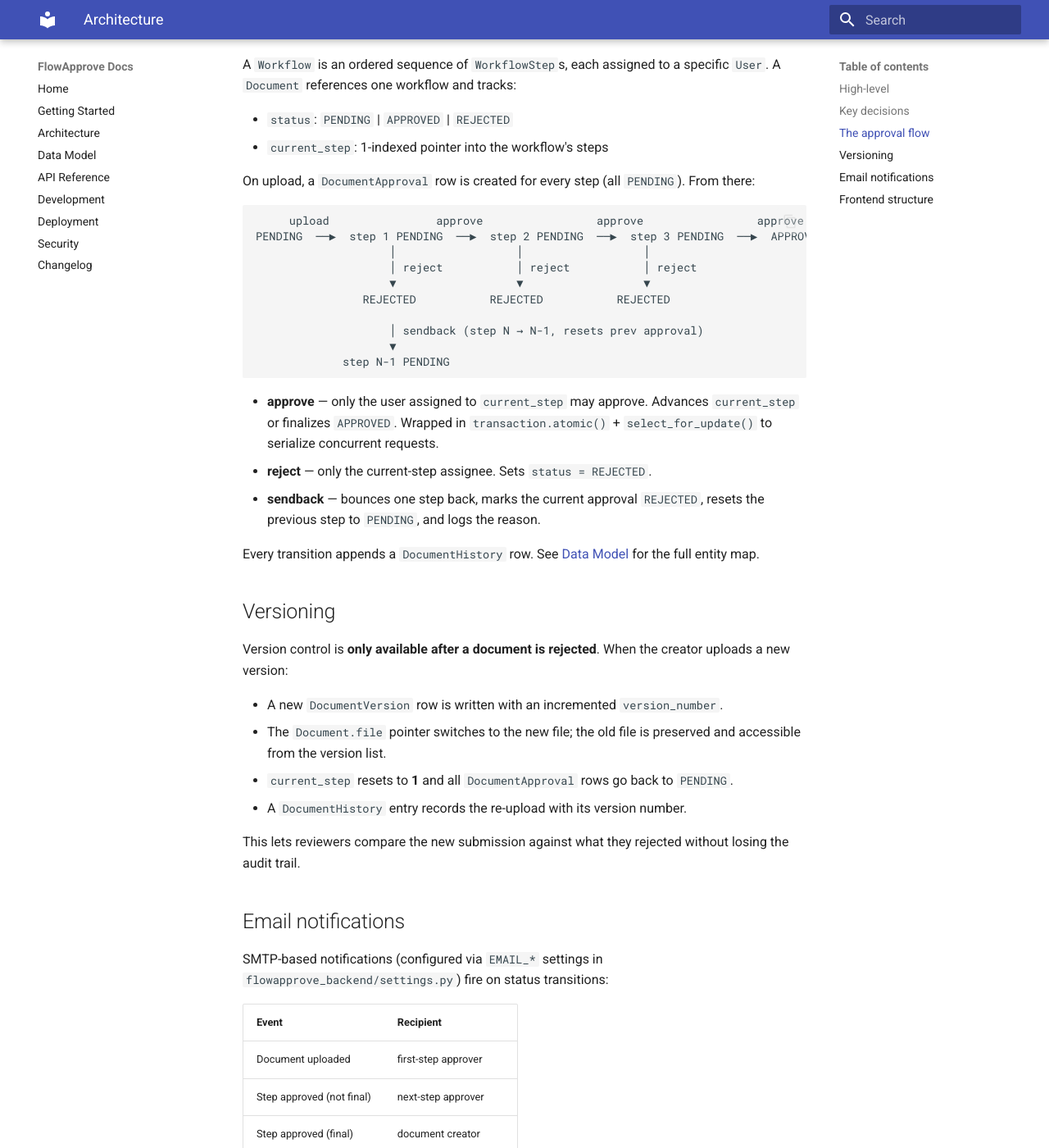
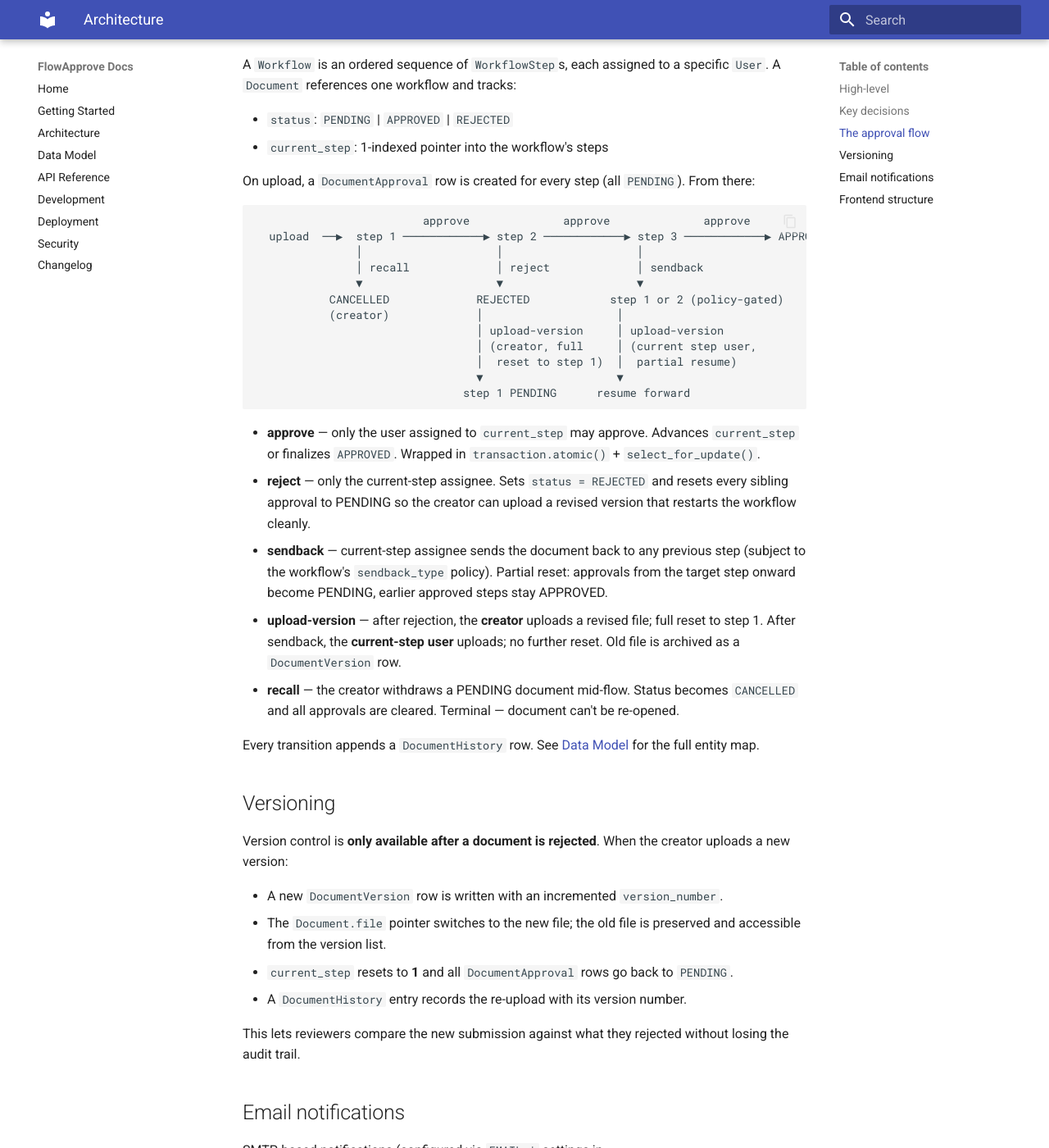
Before and after one commit to ThkSanidhya/flowapprove-docs, an MkDocs documentation site: the page built from docs/architecture.md, in a window 1280 px wide and 1400 px high, scrolled down 865 px. Shown: the whole window at 82% size. Built offline with MkDocs 1.6.1 and Material for MkDocs 9.7.7, drawn with Linux system fonts in a browser that asks for light colours.

Commit message:
docs: document version upload, configurable sendback, creator recall
- api-reference: new /upload-version and /recall endpoints, updated
  sendback/reject semantics, workflow sendbackType parameter.
- architecture: redrawn approval state machine with recall, sendback
  policy, and upload-version transitions.
- data-model: new Workflow.sendback_type field and CANCELLED status.
- changelog: Unreleased section details the three new features plus
  the 18 new regression tests (31 total).

````diff
--- a/docs/architecture.md
+++ b/docs/architecture.md
@@ -34,21 +34,25 @@ A `Workflow` is an ordered sequence of `WorkflowStep`s, each assigned to a speci
 On upload, a `DocumentApproval` row is created for every step (all `PENDING`). From there:
 
 ```
-     upload                approve                 approve                 approve
-PENDING  ──▶  step 1 PENDING  ──▶  step 2 PENDING  ──▶  step 3 PENDING  ──▶  APPROVED
-                    │                  │                  │
-                    │ reject           │ reject           │ reject
-                    ▼                  ▼                  ▼
-                REJECTED           REJECTED           REJECTED
-
-                    │ sendback (step N → N-1, resets prev approval)
-                    ▼
-             step N-1 PENDING
+                         approve              approve              approve
+  upload  ──▶  step 1 ────────────▶ step 2 ────────────▶ step 3 ────────────▶ APPROVED
+               │                    │                    │
+               │ recall             │ reject             │ sendback
+               ▼                    ▼                    ▼
+           CANCELLED             REJECTED            step 1 or 2 (policy-gated)
+           (creator)             │                    │
+                                 │ upload-version     │ upload-version
+                                 │ (creator, full     │ (current step user,
+                                 │  reset to step 1)  │  partial resume)
+                                 ▼                    ▼
+                               step 1 PENDING      resume forward
 ```
 
-- **approve** — only the user assigned to `current_step` may approve. Advances `current_step` or finalizes `APPROVED`. Wrapped in `transaction.atomic()` + `select_for_update()` to serialize concurrent requests.
-- **reject** — only the current-step assignee. Sets `status = REJECTED`.
-- **sendback** — bounces one step back, marks the current approval `REJECTED`, resets the previous step to `PENDING`, and logs the reason.
+- **approve** — only the user assigned to `current_step` may approve. Advances `current_step` or finalizes `APPROVED`. Wrapped in `transaction.atomic()` + `select_for_update()`.
+- **reject** — only the current-step assignee. Sets `status = REJECTED` and resets every sibling approval to PENDING so the creator can upload a revised version that restarts the workflow cleanly.
+- **sendback** — current-step assignee sends the document back to any previous step (subject to the workflow's `sendback_type` policy). Partial reset: approvals from the target step onward become PENDING, earlier approved steps stay APPROVED.
+- **upload-version** — after rejection, the **creator** uploads a revised file; full reset to step 1. After sendback, the **current-step user** uploads; no further reset. Old file is archived as a `DocumentVersion` row.
+- **recall** — the creator withdraws a PENDING document mid-flow. Status becomes `CANCELLED` and all approvals are cleared. Terminal — document can't be re-opened.
 
 Every transition appends a `DocumentHistory` row. See [Data Model](data-model.md) for the full entity map.
 
````
Also changed, not shown: docs/api-reference.md (+5 -3 lines), docs/changelog.md (+20 -0 lines), docs/data-model.md (+2 -1 lines).
